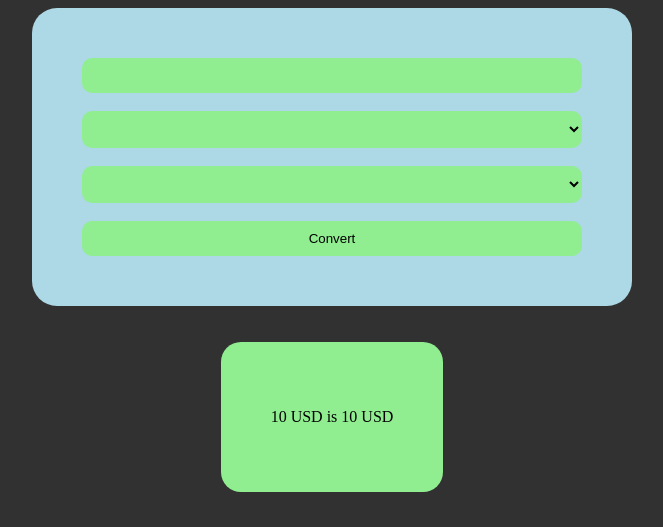
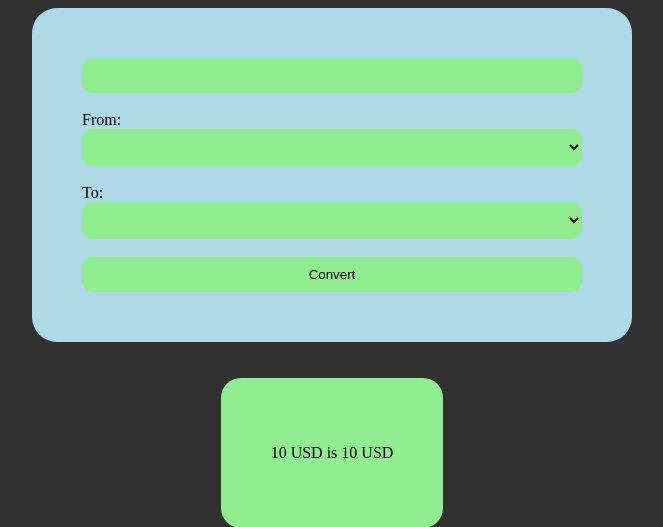
Before and after one commit to shreyjain14/Currency-Conversion-Application-with-Flask-and-API, a Flask app: template templates/index.html in a window 1280 px wide. Shown: the top 527 px of the page, without its empty margins (308-971 px from the left). Run offline with Flask 3, Linux system fonts and the light colour scheme; the template is opened without the code that fills it: values that come from a table or form of the project are taken from there, most other values are stand-ins (such as "Sample title", 1, 10 or a date in 2020); lists and menus that the app fills with data are empty.

Commit message:
added from and to

```diff
--- a/convert.py
+++ b/convert.py
@@ -20,4 +20,4 @@ def get_currencies():
 
 if __name__ == '__main__':
     get_currencies()
-    convert_currency(10, 'USD', 'INR')
+    convert_currency(1, 'USD', 'INR')
--- a/templates/index.html
+++ b/templates/index.html
@@ -15,7 +15,9 @@
     <form method="POST">
         {{form.hidden_tag()}}
         {{form.amount}}<br><br>
+        <label>From:</label><br>
         {{form.currency1()}}<br><br>
+        <label>To:</label><br>
         {{form.currency2()}}<br><br>
         {{form.submit()}}
     </form>
```
